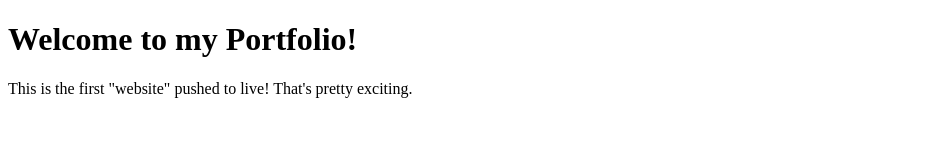
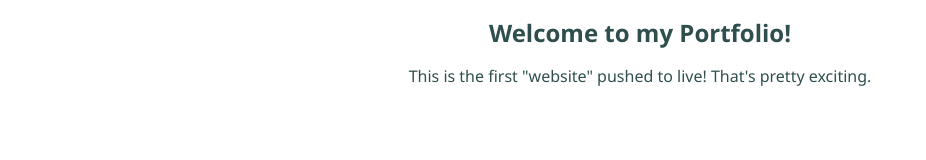
Before and after one commit to ColinJohnson747/blisk76.github.io, a plain HTML site: page index.html in a window 1280 px wide. Shown: the whole page, without its empty margins (0-926 px from the left). Drawn offline with Linux system fonts and the light colour scheme.

Commit message:
basic CSS impliment

```diff
--- a/index.html
+++ b/index.html
@@ -1,15 +1,20 @@
-
 <!DOCTYPE html>
 <html lang="en">
+
 <head>
     <meta charset="UTF-8">
     <meta name="viewport" content="width=device-width, initial-scale=1.0">
+    <link rel="stylesheet" href="style.css">
+
     <title>Github.io Porfolio</title>
+
 </head>
+
 <body>
-   <div>
-       <h1>Welcome to my Portfolio!</h1>
+    <div class="header">
+        <h1 class="h1">Welcome to my Portfolio!</h1>
         <p>This is the first "website" pushed to live! That's pretty exciting.</p>
     </div>
 </body>
+
 </html>
--- /dev/null
+++ b/style.css
@@ -0,0 +1,16 @@
+.h1 {
+    color: darkslategray;
+    font-size: x-large;
+    font-family: 'Segoe UI', Tahoma, Geneva, Verdana, sans-serif;
+}
+
+p {
+    color: darkslategray;
+    font-family: 'Segoe UI', Tahoma, Geneva, Verdana, sans-serif;
+}
+
+.header {
+    text-align: center;
+
+
+}
```
